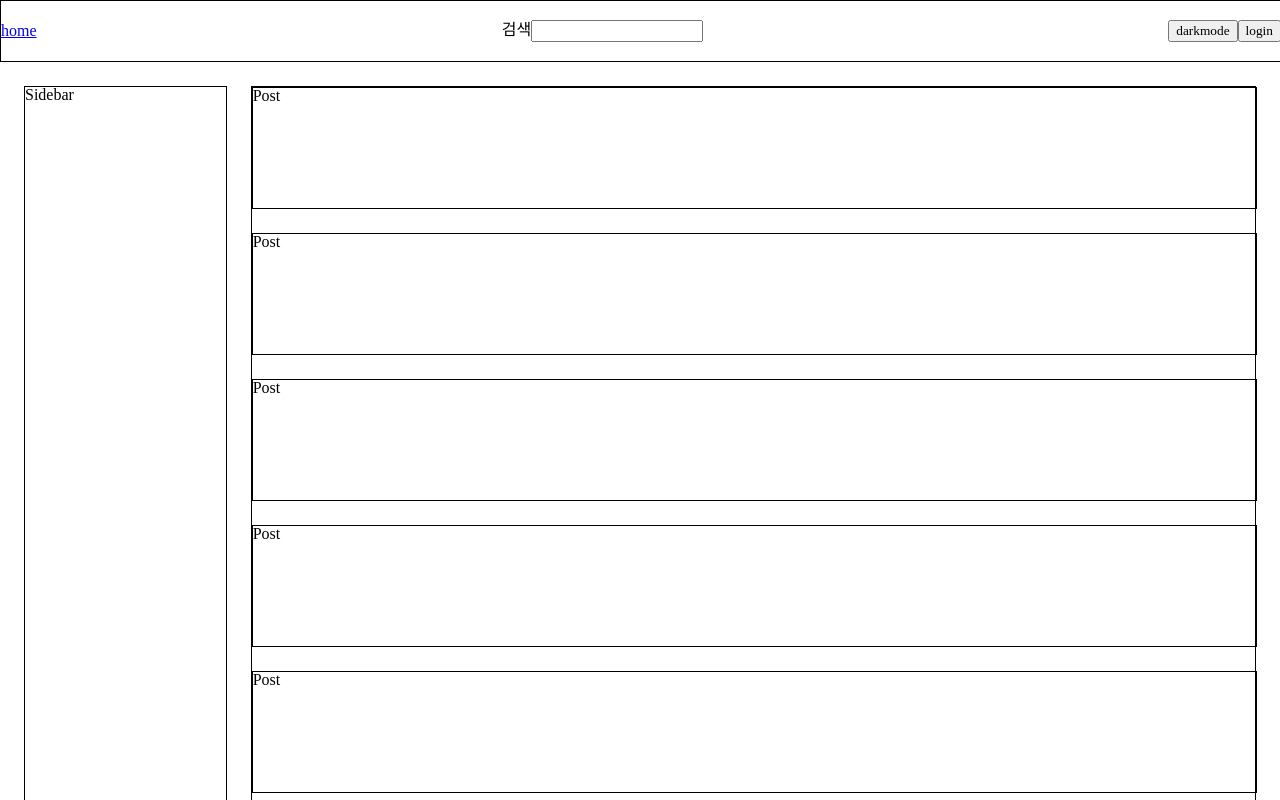
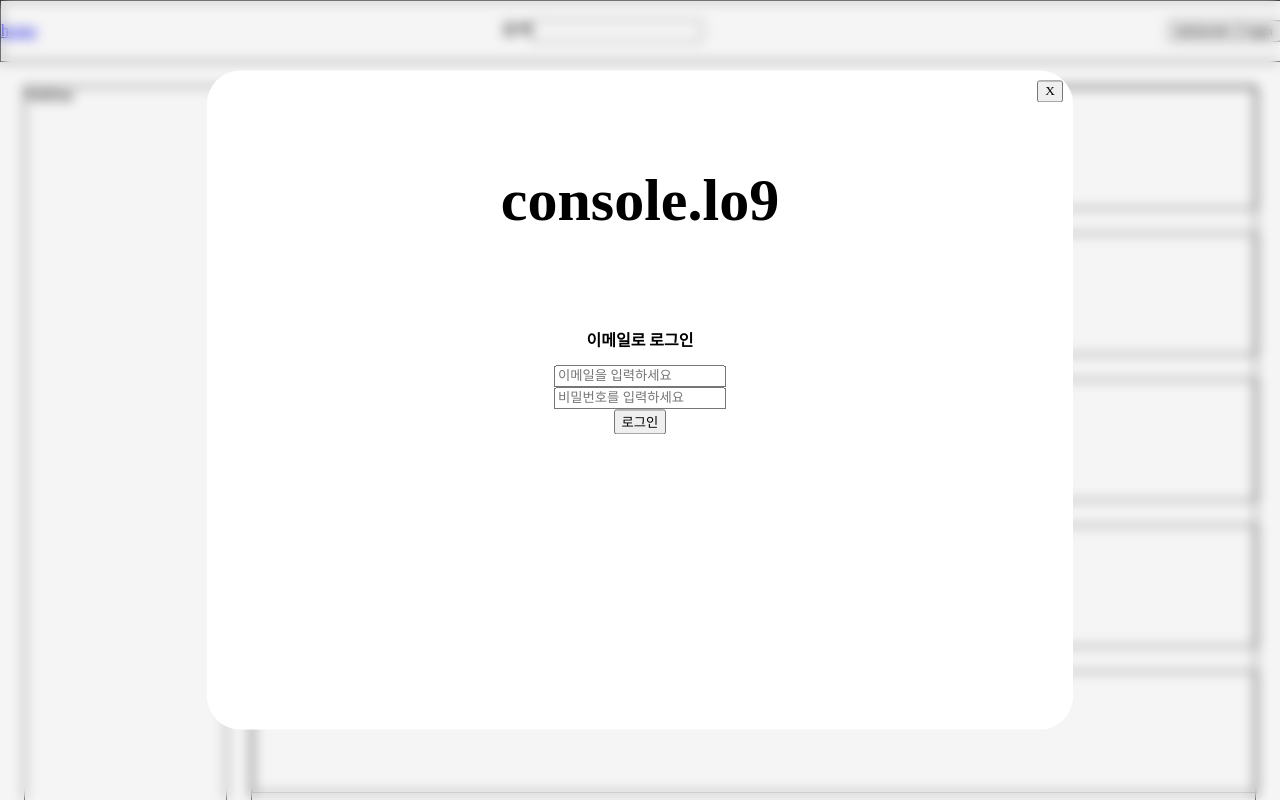
Before and after one commit to yongseung-song/nbc-newsfeed-project, a React (Create React App) app: page / in a window 1280 px wide. Both pictures are taken after a click on the button "login". Shown: the top 800 px of the page. Built offline with nearby package versions, Linux system fonts and the light colour scheme.

Commit message:
modal생성

```diff
--- a/package.json
+++ b/package.json
@@ -10,6 +10,7 @@
     "firebase": "^10.6.0",
     "react": "^18.2.0",
     "react-dom": "^18.2.0",
+    "react-modal": "^3.16.1",
     "react-redux": "^8.1.3",
     "react-router-dom": "^6.19.0",
     "react-scripts": "5.0.1",
--- a/src/components/header/Header.jsx
+++ b/src/components/header/Header.jsx
@@ -1,8 +1,15 @@
-import React from "react";
+import React, { useState } from "react";
 import { Link } from "react-router-dom";
 import * as St from "./Header.style.jsx";
+import ModalBasic from "./ModalBasic.jsx";
 
 function Header() {
+	const [modalOpen, setModalOpen] = useState(false);
+
+	const loginModalHandler = () => {
+		setModalOpen(true);
+	};
+
 	return (
 		<St.Header>
 			<Link to={"/"}>home</Link>
@@ -12,7 +19,8 @@ function Header() {
 			</form>
 			<St.BtnContainer>
 				<button>darkmode</button>
-        <button>login</button>
+				<button onClick={loginModalHandler}>login</button>
+				{modalOpen && <ModalBasic setModalOpen={setModalOpen} />}
 			</St.BtnContainer>
 		</St.Header>
 	);
--- /dev/null
+++ b/src/components/header/ModalBasic.jsx
@@ -0,0 +1,118 @@
+import React, { useEffect, useRef } from "react";
+import styled from "styled-components";
+
+const BoxStyle = styled.div`
+	/* 모달창 크기 */
+	width: 866px;
+	height: 659.182px;
+	flex-shrink: 0;
+
+	/* 최상단 위치 */
+	z-index: 999;
+
+	/* 중앙 배치 */
+	/* top, bottom, left, right 는 브라우저 기준으로 작동한다. */
+	/* translate는 본인의 크기 기준으로 작동한다. */
+	position: absolute;
+	top: 50%;
+	left: 50%;
+	transform: translate(-50%, -50%);
+
+	/* 모달창 디자인 */
+	border-radius: 33.308px;
+	background: #fff;
+`;
+
+const ButtonStyle = styled.button`
+	position: absolute;
+	right: 10px;
+	top: 10px;
+`;
+
+const Wrapper = styled.div`
+	width: 100%;
+	height: 100%;
+	position: fixed;
+	top: 0;
+	left: 0;
+	display: flex;
+	justify-content: center;
+	align-items: center;
+	background: rgba(0, 0, 0, 0.04);
+	backdrop-filter: blur(5.9px);
+`;
+
+const EmailLogin = styled.div`
+	display: flex;
+	flex-direction: column;
+	justify-content: center;
+	align-items: center;
+	margin-top: 27px;
+`;
+
+function ModalBasic({ setModalOpen }) {
+	const closeModal = () => {
+		setModalOpen(false);
+	};
+
+	const modalRef = useRef(null);
+
+	// 모달 창 클릭시 뒷 내용 스크롤 고정
+	useEffect(() => {
+		document.body.style.cssText = `
+			position: fixed;
+			top: -${window.scrollY}px;
+			overflow-y: scroll;
+			width: 100%;`;
+		return () => {
+			const scrollY = document.body.style.top;
+			document.body.style.cssText = "";
+			window.scrollTo(0, parseInt(scrollY || "0", 10) * -1);
+		};
+	}, []);
+
+	useEffect(() => {
+		const handler = (event) => {
+			if (modalRef.current && !modalRef.current.contains(event.target)) {
+				setModalOpen(false);
+			}
+		};
+
+		document.addEventListener("mousedown", handler);
+		return () => {
+			document.removeEventListener("mousedown", handler);
+		};
+	});
+
+	return (
+		<>
+			<Wrapper>
+				<BoxStyle ref={modalRef}>
+					<ButtonStyle onClick={closeModal}>X</ButtonStyle>
+					<div
+						style={{
+							display: "flex",
+							flexDirection: "column",
+							alignItems: "center",
+							marginTop: "40px",
+							fontWeight: "700",
+						}}
+					>
+						<p style={{ fontSize: "60px" }}>console.lo9</p>
+						<EmailLogin>
+							<p>이메일로 로그인</p>
+							<input type="text" placeholder="이메일을 입력하세요"></input>
+							<input
+								type="password"
+								placeholder="비밀번호를 입력하세요"
+							></input>
+							<button>로그인</button>
+						</EmailLogin>
+					</div>
+				</BoxStyle>
+			</Wrapper>
+		</>
+	);
+}
+
+export default ModalBasic;
```
Also changed, not shown: 1 other file (tests, documents, lock files or other folders). Lines whose indentation alone changed are shown as unchanged.
